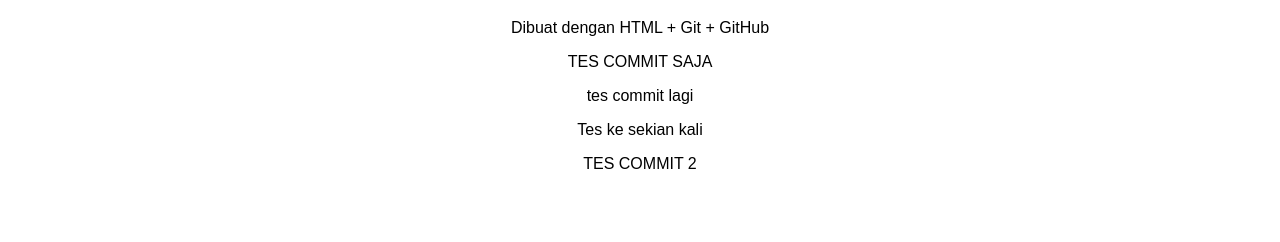
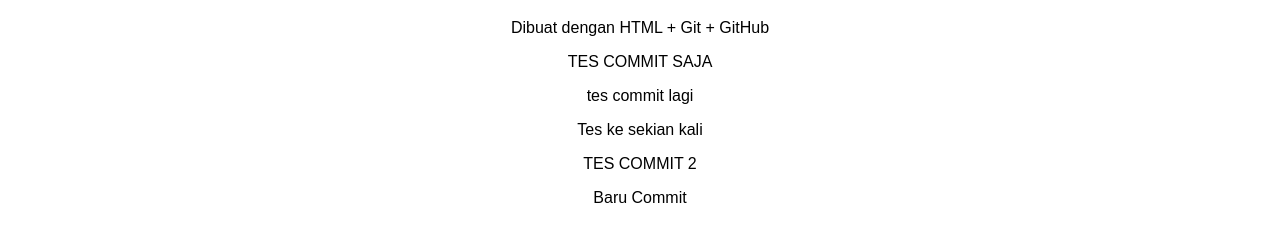
Before and after one commit to salwaa9406-prog/Clean_Report_Kelompok3_RPL, a plain HTML site: page index.html in a window 1280 px wide. Shown: the part 104-346 px from the top of the page. Drawn offline with Linux system fonts and the light colour scheme.

Commit message:
saya tes commit ya

```diff
--- a/index.html
+++ b/index.html
@@ -38,6 +38,7 @@
   <p>tes commit lagi</p>
   <p>Tes ke sekian kali</p>
   <p>TES COMMIT 2</p>
+  <p>Baru Commit</p>
 
 </body>
 </html>
```
